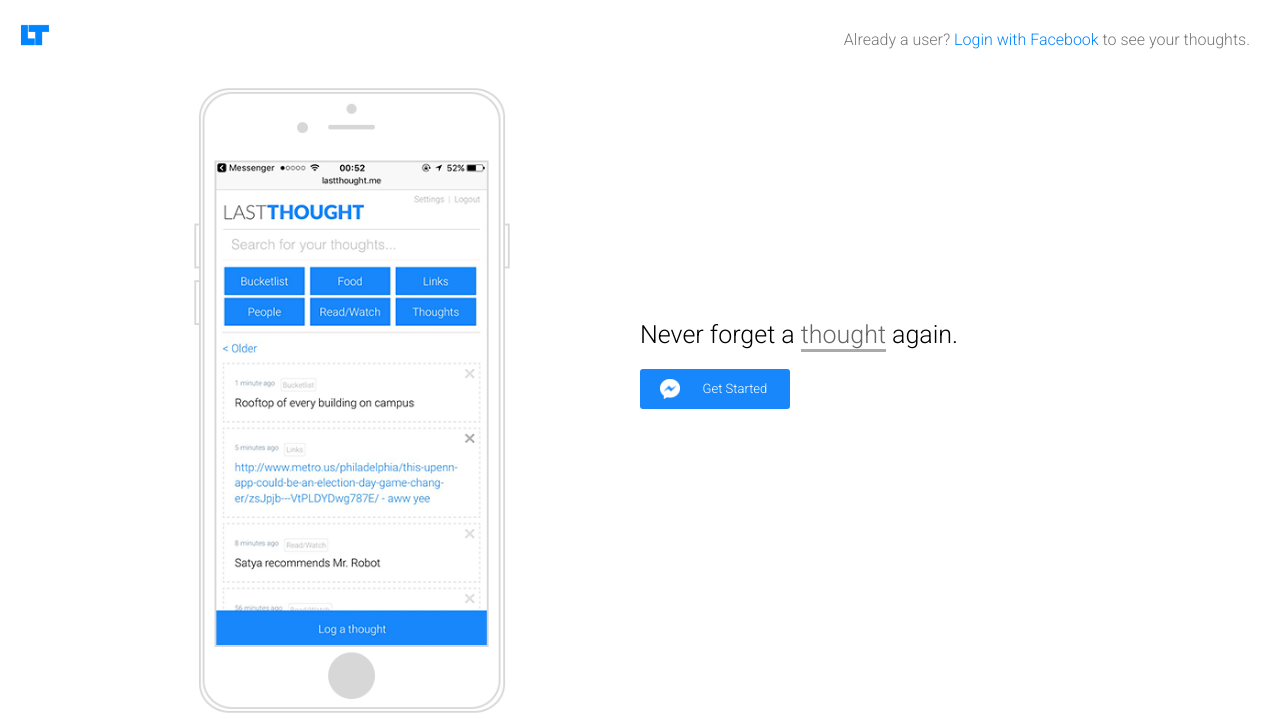
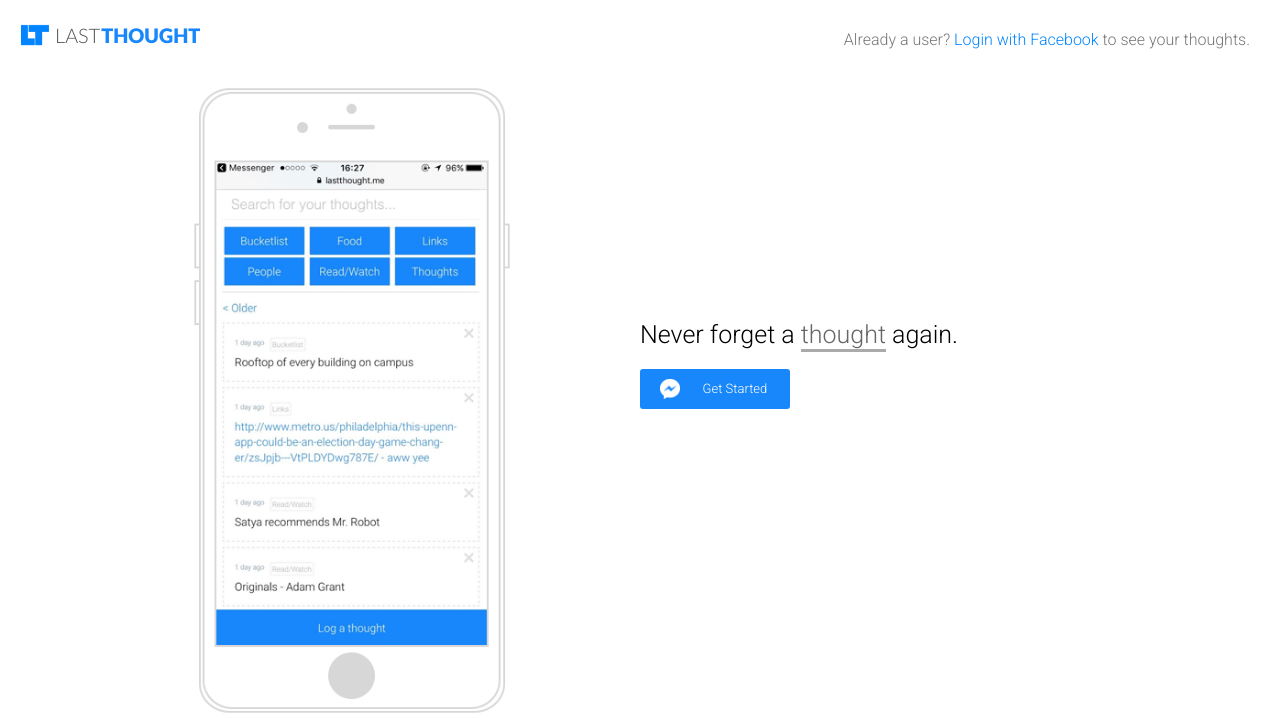
Before and after one commit to benhsu75/lastthought, a Django app: page / in a window 1280 px wide. Shown: the top 719 px of the page. Run offline with Django 3.2, Linux system fonts and the light colour scheme.

Commit message:
logo text + phone screen change

```diff
--- a/graph/static/css/public.css
+++ b/graph/static/css/public.css
@@ -153,12 +153,34 @@
 }
 
 .landing-logo {
+	width: 30px;
+	height: 30px;
+	float: left;
+}
+
+.logo-head {
 	position: absolute;
 	left: 0;
 	top: 0;
 	margin: 20px;
-	width: 30px;
-	height: 30px;
+}
+
+h1 {
+	font-family: 'Lato', sans-serif;
+	color: #555;
+	display: inline-block;
+	font-size: 20px;
+	line-height: 30px;
+	margin-left: 5px;
+}
+
+.h-light {
+	font-weight: 300;
+}
+
+.h-strong {
+	font-weight: 900;
+	color: #1787FB;
 }
 
 ul > li, ol > li {
@@ -169,6 +191,9 @@
 	.h1 {
 		font-size: 90px;
 		text-align: center;
+	}
+	h1 {
+		display: none;
 	}
 	.get-text {
 		font-size: 35px;
@@ -186,8 +211,10 @@
 		font-size: 30px;
 		margin: 50px;
 	}
+	.logo-head {
+		margin: 45px;
+	}
 	.landing-logo {
-		margin: 45px;
 		width: 40px;
 		height: 40px;
 	}
--- a/main/templates/main/index.html
+++ b/main/templates/main/index.html
@@ -47,7 +47,11 @@
     Already a user? <a href="https://www.facebook.com/dialog/oauth?client_id=257720774614110&redirect_uri=http://www.lastthought.me/fblogin_redirect&response_type=code&scope=public_profile,email">Login with Facebook</a> to see your thoughts.
   </div>
 
-  <img src="{% static 'img/lastthought-logo.png' %}" class="landing-logo"/>
+  <div class="logo-head">
+    <img src="{% static 'img/lastthought-logo.png' %}" class="landing-logo"/>
+    <h1><span class="h-light">LAST</span><span class="h-strong" style="margin-left: 1px;">THOUGHT</span></h1>
+  </div>
+
 
 
 
--- a/main/templates/main/main_base.html
+++ b/main/templates/main/main_base.html
@@ -6,6 +6,7 @@
 	<link rel="stylesheet" type="text/css" href="{% static 'css/main.css' %}"/>
 	<link rel="stylesheet" type="text/css" href="{% static 'css/public.css' %}"/>
 	<link href="https://fonts.googleapis.com/css?family=Roboto:300" rel="stylesheet">
+	<link href="https://fonts.googleapis.com/css?family=Lato:300,900" rel="stylesheet">
 	<meta content='user-scalable=no' name='viewport' />
 </head>
 <body>
```
Also changed, not shown: graph/static/img/landing-phone.png, graph/static/img/landing.png.
